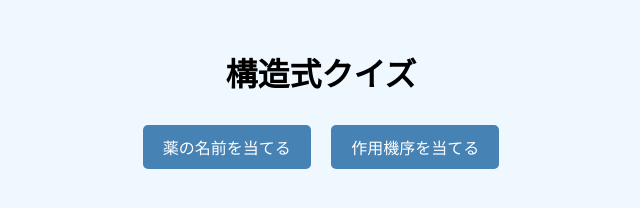
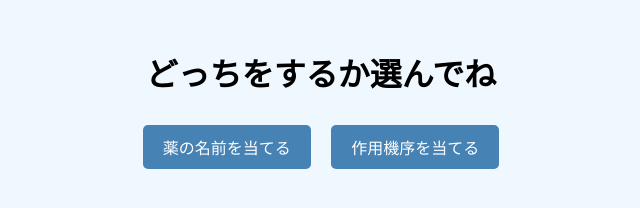
Before and after one commit to yakugaku22/souyaku3_structure, a plain HTML site: page index.html in a window 1280 px wide. Shown: the whole page, without its empty margins (319-959 px from the left). Drawn offline with Linux system fonts and the light colour scheme.

Commit message:
Update index.html

```diff
--- a/index.html
+++ b/index.html
@@ -3,11 +3,11 @@
 <head>
   <meta charset="UTF-8">
   <meta name="viewport" content="width=device-width, initial-scale=1.0">
-  <title>構造式クイズ</title>
+  <title>創薬化学Ⅲ構造式クイズ</title>
   <link rel="stylesheet" href="style.css">
 </head>
 <body>
-  <h1>構造式クイズ</h1>
+  <h1>どっちをするか選んでね</h1>
 
   <div id="mode-select">
     <button onclick="startQuiz('name')">薬の名前を当てる</button>
```
